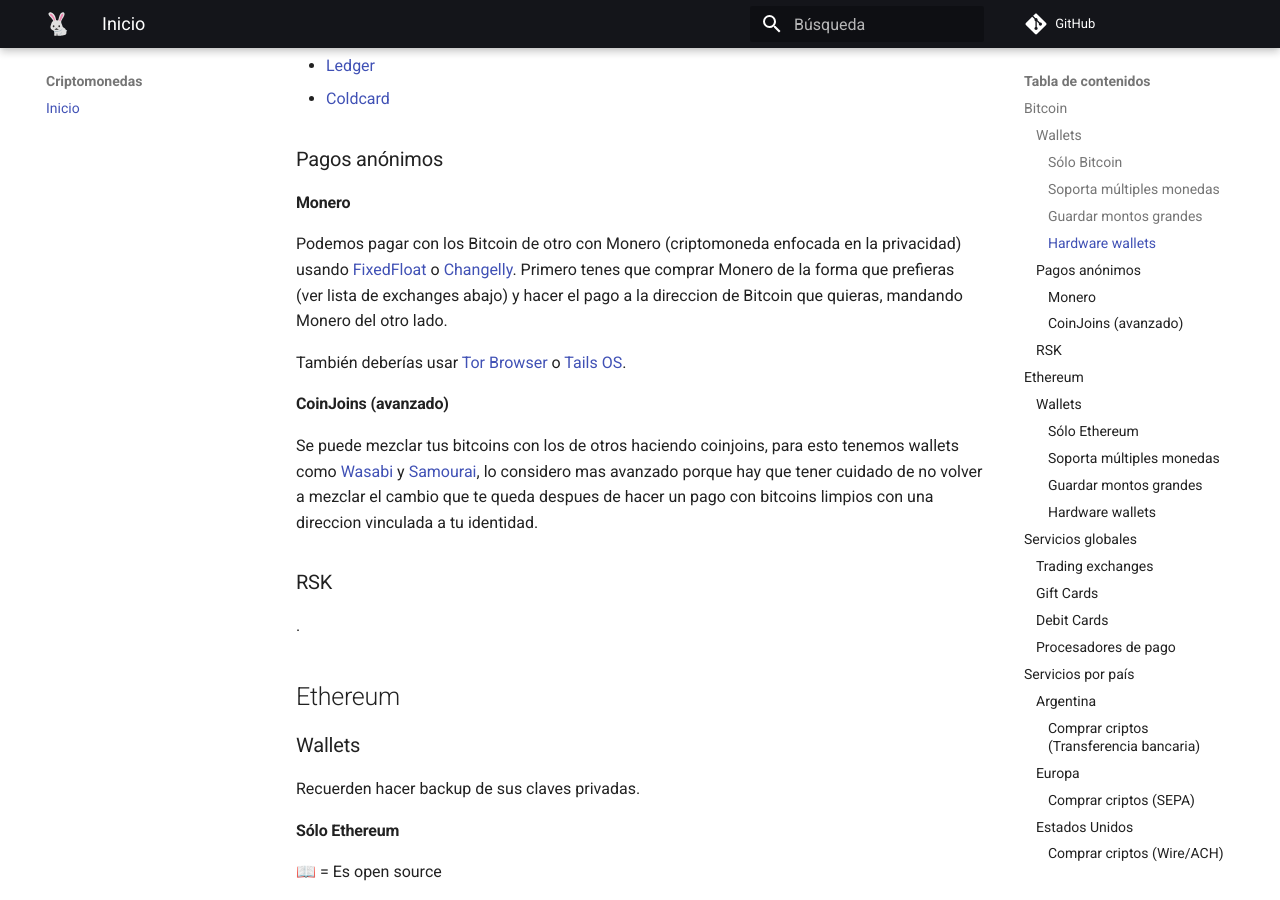
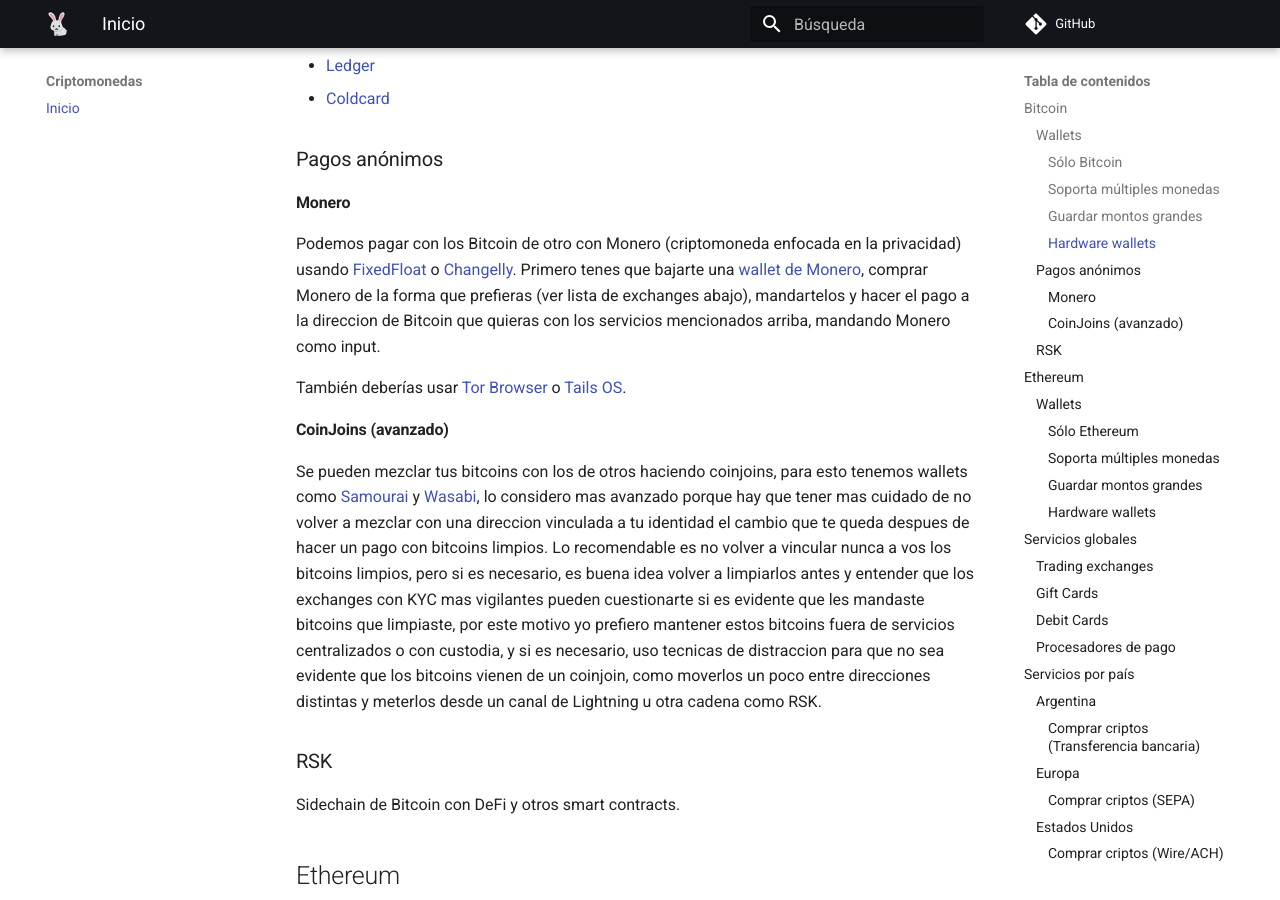
Before and after one commit to anomalouscode/wiki, an MkDocs documentation site: the page built from docs/criptomonedas/index.md, in a window 1280 px wide and 900 px high, scrolled down 1467 px. Built offline with MkDocs 1.6.1 and Material for MkDocs 9.7.7, drawn with Linux system fonts in a browser that asks for light colours; comment, search, counter and statistics services are not loaded; some of the changed text lies outside the part shown.

Commit message:
Update index.md

```diff
--- a/docs/criptomonedas/index.md
+++ b/docs/criptomonedas/index.md
@@ -62,17 +62,17 @@
 
 #### Monero
 
-Podemos pagar con los Bitcoin de otro con Monero (criptomoneda enfocada en la privacidad) usando [FixedFloat](https://fixedfloat.com/) o [Changelly](https://changelly.com/). Primero tenes que comprar Monero de la forma que prefieras (ver lista de exchanges abajo) y hacer el pago a la direccion de Bitcoin que quieras, mandando Monero del otro lado.
+Podemos pagar con los Bitcoin de otro con Monero (criptomoneda enfocada en la privacidad) usando [FixedFloat](https://fixedfloat.com/) o [Changelly](https://changelly.com/). Primero tenes que bajarte una [wallet de Monero](https://www.getmonero.org/downloads/), comprar Monero de la forma que prefieras (ver lista de exchanges abajo), mandartelos y hacer el pago a la direccion de Bitcoin que quieras con los servicios mencionados arriba, mandando Monero como input.
 
 También deberías usar [Tor Browser](https://www.torproject.org/) o [Tails OS](https://tails.boum.org/).
 
 #### CoinJoins (avanzado)
 
-Se puede mezclar tus bitcoins con los de otros haciendo coinjoins, para esto tenemos wallets como [Wasabi](https://www.wasabiwallet.io/) y [Samourai](https://samouraiwallet.com/), lo considero mas avanzado porque hay que tener cuidado de no volver a mezclar el cambio que te queda despues de hacer un pago con bitcoins limpios con una direccion vinculada a tu identidad.
+Se pueden mezclar tus bitcoins con los de otros haciendo coinjoins, para esto tenemos wallets como [Samourai](https://samouraiwallet.com/) y [Wasabi](https://www.wasabiwallet.io/), lo considero mas avanzado porque hay que tener mas cuidado de no volver a mezclar con una direccion vinculada a tu identidad el cambio que te queda despues de hacer un pago con bitcoins limpios. Lo recomendable es no volver a vincular nunca a vos los bitcoins limpios, pero si es necesario, es buena idea volver a limpiarlos antes y entender que los exchanges con KYC mas vigilantes pueden cuestionarte si es evidente que les mandaste bitcoins que limpiaste, por este motivo yo prefiero mantener estos bitcoins fuera de servicios centralizados o con custodia, y si es necesario, uso tecnicas de distraccion para que no sea evidente que los bitcoins vienen de un coinjoin, como moverlos un poco entre direcciones distintas y meterlos desde un canal de Lightning u otra cadena como RSK.
 
 ### RSK
 
-.
+Sidechain de Bitcoin con DeFi y otros smart contracts.
 
 ## Ethereum
 
@@ -143,7 +145,7 @@
 
 ### Debit Cards
 
--[Moon](https://paywithmoon.com/)
+- [Moon](https://paywithmoon.com/)
 
 ### Procesadores de pago
 
```
Also changed, not shown: other parts of docs/criptomonedas/index.md (+2 -0 lines).
